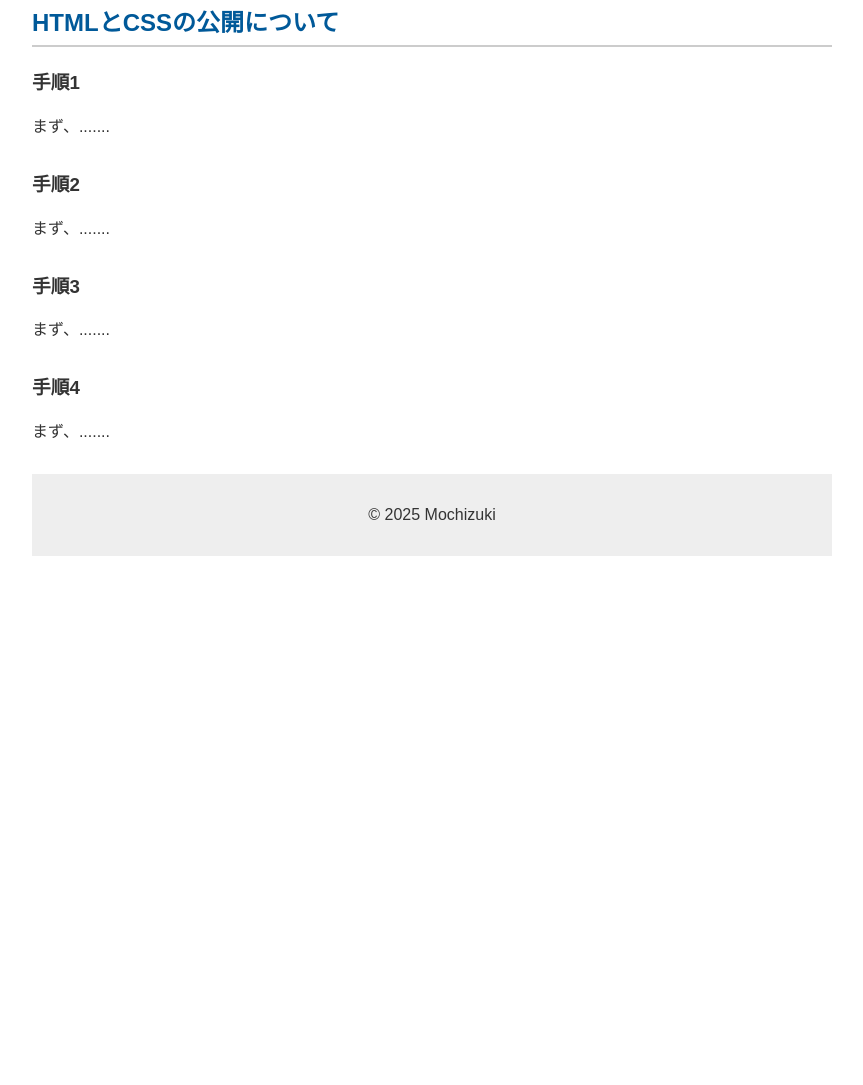
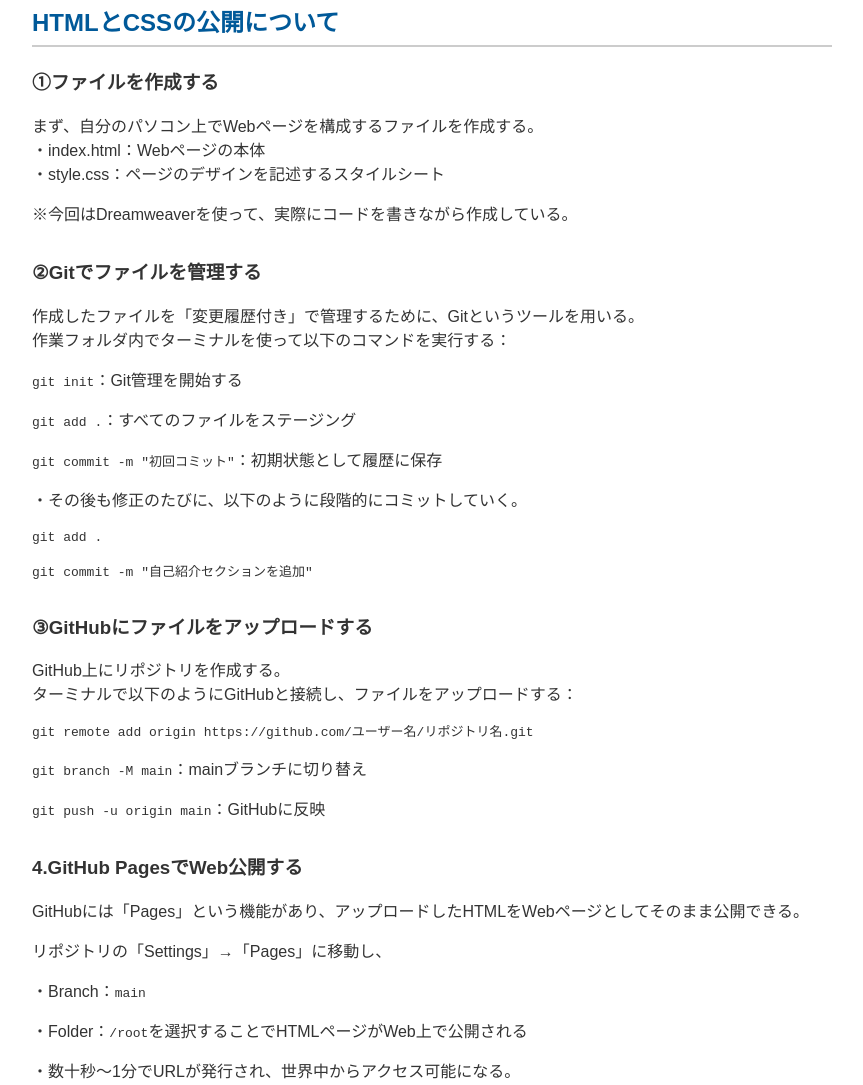
Before and after one commit to MochizukiShunsuke/Voicy_WorkSample, a plain HTML site: page index.html in a window 1280 px wide. Shown: the part 406-1491 px from the top of the page, without its empty margins (208-1071 px from the left). Before the commit the page ends 1026 px from the top, so only its background shows below. Drawn offline with Linux system fonts and the light colour scheme.

Commit message:
公開手順のセクションを進めた

```diff
--- a/index.html
+++ b/index.html
@@ -21,20 +21,34 @@
 		<section>
 			<h2>HTMLとCSSの公開について</h2>
 			<section>
-				<h3>手順1</h3>
-				<p>まず、.......</p>
+				<h3>①ファイルを作成する</h3>
+				<p>まず、自分のパソコン上でWebページを構成するファイルを作成する。<br>・index.html：Webページの本体<br>・style.css：ページのデザインを記述するスタイルシート</p>
+				<p>※今回はDreamweaverを使って、実際にコードを書きながら作成している。</p>
 			</section>
 			<section>
-				<h3>手順2</h3>
-				<p>まず、.......</p>
+				<h3>②Gitでファイルを管理する</h3>
+				<p>作成したファイルを「変更履歴付き」で管理するために、Gitというツールを用いる。<br>作業フォルダ内でターミナルを使って以下のコマンドを実行する：</p>
+				<p><code>git init</code>：Git管理を開始する</p>
+				<p><code>git add .</code>：すべてのファイルをステージング</p>
+				<p><code>git commit -m "初回コミット"</code>：初期状態として履歴に保存</p>
+				<p>・その後も修正のたびに、以下のように段階的にコミットしていく。</p>
+				<p><code>git add .</code></p>
+				<p><code>git commit -m "自己紹介セクションを追加"</code></p>
 			</section>
 			<section>
-				<h3>手順3</h3>
-				<p>まず、.......</p>
+				<h3>③GitHubにファイルをアップロードする</h3>
+				<p>GitHub上にリポジトリを作成する。<br>ターミナルで以下のようにGitHubと接続し、ファイルをアップロードする：</p>
+				<p><code>git remote add origin https://github.com/ユーザー名/リポジトリ名.git</code></p>
+				<p><code>git branch -M main</code>：mainブランチに切り替え</p>
+				<p><code>git push -u origin main</code>：GitHubに反映</p>
 			</section>
 			<section>
-				<h3>手順4</h3>
-				<p>まず、.......</p>
+				<h3>4.GitHub PagesでWeb公開する</h3>
+				<p>GitHubには「Pages」という機能があり、アップロードしたHTMLをWebページとしてそのまま公開できる。</p>
+				<p>リポジトリの「Settings」→「Pages」に移動し、</p>
+				<p>・Branch：<code>main</code></p>
+				<p>・Folder：<code>/root</code>を選択することでHTMLページがWeb上で公開される</p>
+				<p>・数十秒〜1分でURLが発行され、世界中からアクセス可能になる。</p>
 			</section>
 		</section>
 	</main>
```
